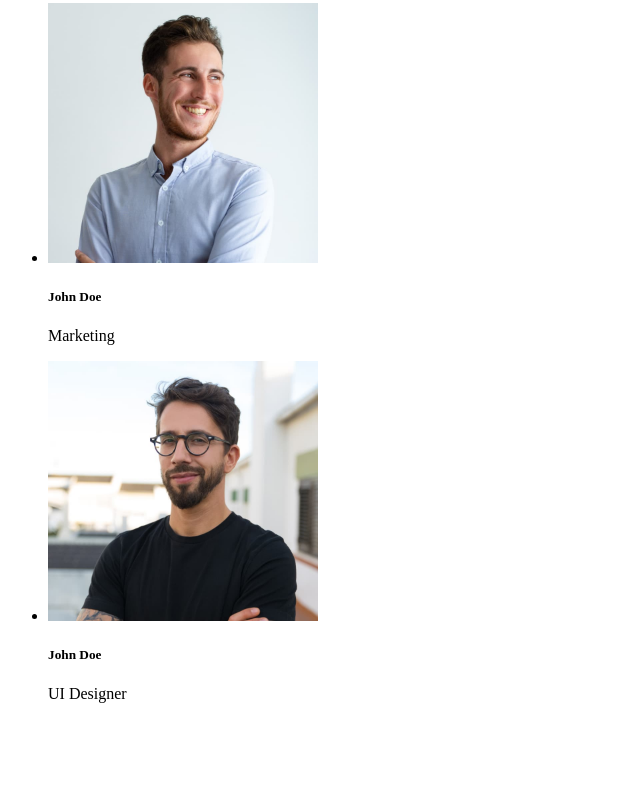
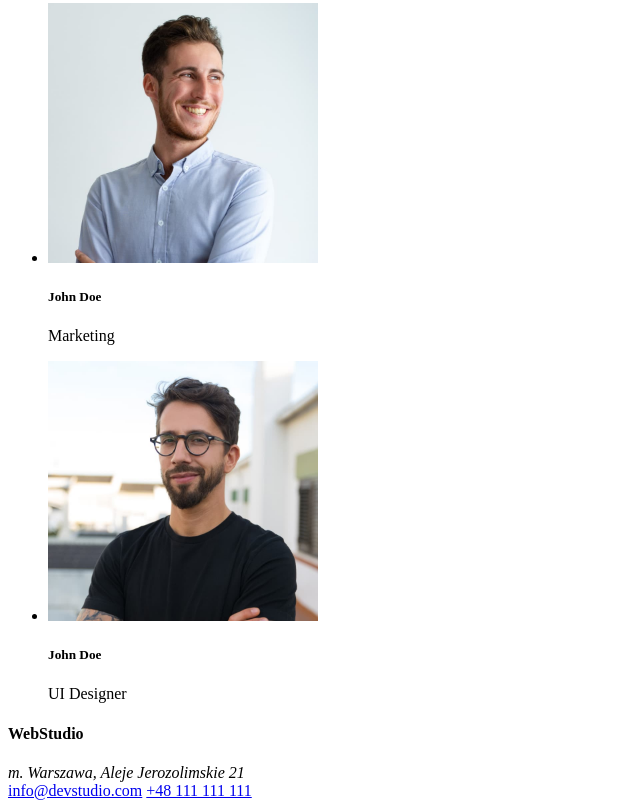
Before and after one commit to GrzegorzMystkowski/goit-markup-hw-01, a plain HTML site: page index.html in a window 1280 px wide. Shown: the part 2286-3094 px from the top of the page, without its empty margins (0-640 px from the left). Before the commit the page ends 3005 px from the top, so only its background shows below. Drawn offline with Linux system fonts and the light colour scheme.

Commit message:
footer section

```diff
--- a/index.html
+++ b/index.html
@@ -136,7 +136,11 @@
                 </li>
             </ul>
         </main>
-
-        <footer></footer>
+        <footer>
+            <h4>WebStudio</h4>
+            <address>m. Warszawa, Aleje Jerozolimskie 21</address>
+            <a href="mailto:info@devstudio.com">info@devstudio.com</a>
+            <a href="tel:+48111111111">+48 111 111 111</a>
+        </footer>
     </body>
 </html>
```
